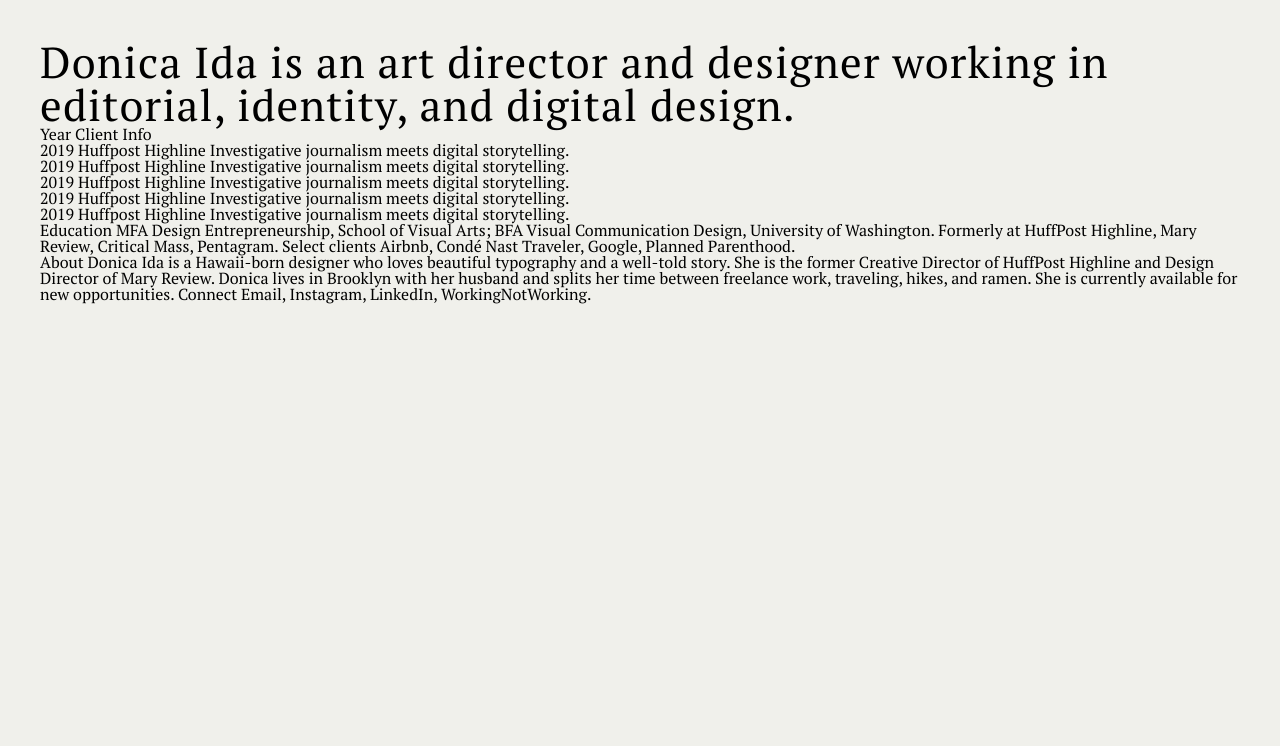
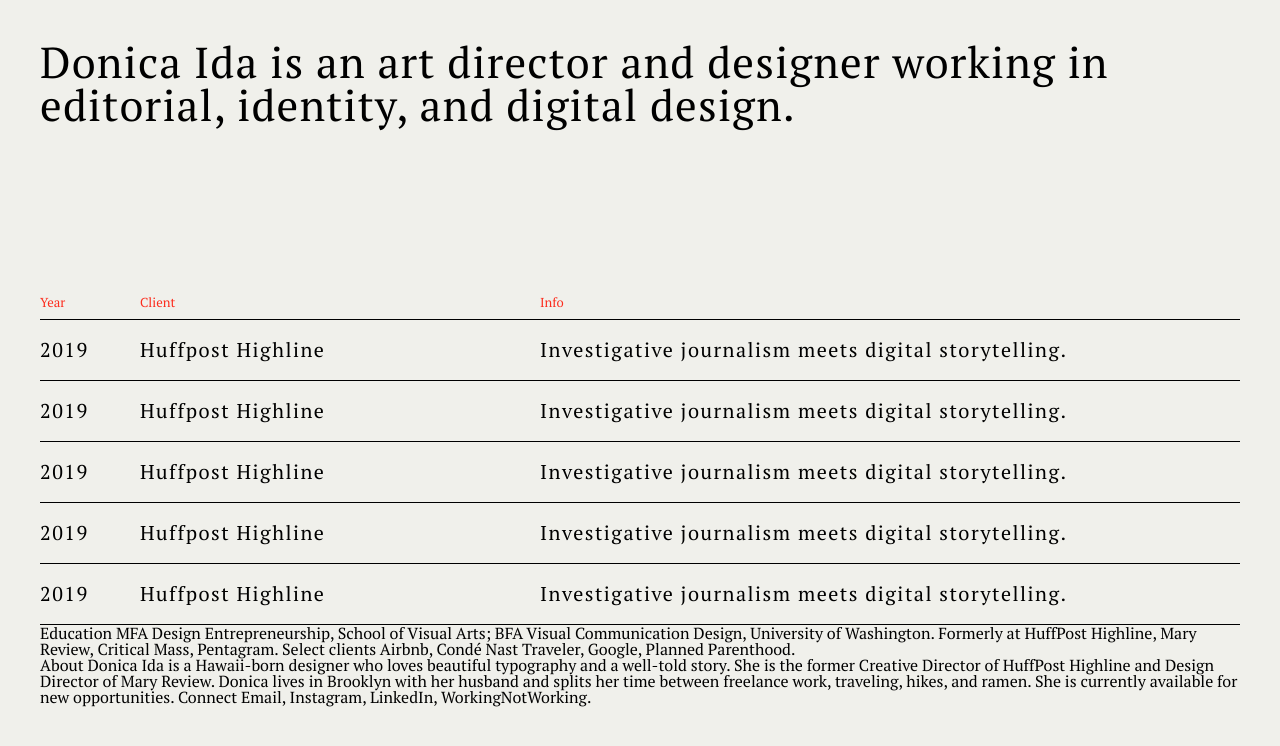
Before and after one commit to JHSeo-git/scss-donicaida, a website: page index.html in a window 1280 px wide. Drawn offline with Linux system fonts and the light colour scheme.

Commit message:
add table(grid) style

```diff
--- a/src/scss/_variables.scss
+++ b/src/scss/_variables.scss
@@ -0,0 +1 @@
+$red: #fc2c1d;
--- a/src/scss/styles.scss
+++ b/src/scss/styles.scss
@@ -18,3 +18,34 @@
     letter-spacing: 1.2px;
   }
 }
+
+.works {
+  margin-top: 160px;
+  .works__header,
+  .works__list > .works__work {
+    display: grid;
+    grid-template-columns: 1fr 4fr 7fr;
+    border-bottom: 1px solid black;
+  }
+  .works__header {
+    color: $red;
+    padding: 10px 0;
+    span {
+      font-size: 13px;
+    }
+  }
+  .works__list {
+    .works__work {
+      padding: 20px 0;
+      span {
+        display: block;
+        font-size: 20px;
+        letter-spacing: 1.5px;
+      }
+      &:hover {
+        cursor: pointer;
+        font-style: italic;
+      }
+    }
+  }
+}
```
Also changed, not shown: dist/css/styles.css.
